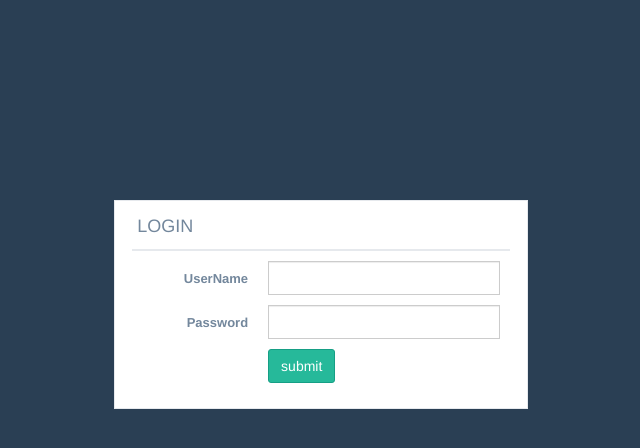
After one commit to kenlyau/alipay, a PHP site: template templates/auth/login.html in a window 1280 px wide. The commit adds this page. Shown: the top 448 px of the page, without its empty margins (319-959 px from the left). Run offline with PHP 8.4, Linux system fonts and the light colour scheme; the template is opened without the code that fills it, so the values that code supplies are empty.

Commit message:
login page

```diff
--- a/src/routes.php
+++ b/src/routes.php
@@ -26,7 +26,7 @@ $app->group('/manage', function() {
     $this->put('/pass', 'App\Controllers\ManageController:pass');
 });
 
-$app->group('auth', function() {
+$app->group('/auth', function() {
     $this->get('', 'App\Controllers\AuthController:login');
     $this->get('/', 'App\Controllers\AuthController:login');
     $this->get('/login', 'App\Controllers\AuthController:login');
--- /dev/null
+++ b/templates/auth/login.html
@@ -0,0 +1,43 @@
+<!DOCTYPE html>
+<html>
+    <head>
+        <meta charset="utf-8">
+        <meta http-equiv="X-UA-Compatible" content="IE=edge">
+        <meta name="viewport" content="width=device-width, initial-scale=1">
+        <title>岭尚支付系统</title>
+        <link rel="stylesheet" href="/assets/css/bootstrap.min.css">
+        <link rel="stylesheet" href="/assets/css/font-awesome.min.css">
+        <link rel="stylesheet" href="/assets/css/custom.css">
+
+    </head>
+    <body class="nav-md">
+         <div class="row" style="padding-top: 200px;">
+             <div class="col-md-4 col-sm-8 col-xs-12 col-md-offset-4 col-sm-offset-2">
+                 <div class="x_panel tile">
+                  <div class="x_title clearfix">
+                      <h2>LOGIN</h2>
+                  </div>
+                  <form class="form-horizontal form-label-left" novalidate>
+                        <div class="form-group">
+                            <label for="name" class="control-label col-md-4 col-sm-6 col-xs-6">UserName</label>
+                            <div class="col-md-8 col-sm-6 col-xs-6">
+                                <input class="form-control" type="text" name="name" id="name">
+                            </div>
+                        </div>
+                        <div class="form-group">
+                            <label for="pass" class="control-label col-md-4 col-sm-6 col-xs-6">Password</label>
+                            <div class="col-md-8 col-sm-6 col-xs-6">
+                                <input class="form-control" type="text" name="pass" id="pass">
+                            </div>
+                        </div>
+                        <div class="form-group">
+                            <div class="col-md-8 col-sm-6 col-xs-6 col-md-offset-4 col-sm-offset-6 col-xs-offset-6">
+                                <button type="submit" class="btn btn-success">submit</button>
+                            </div>
+                        </div>
+                  </form>
+                 </div>
+             </div>
+         </div>
+    </body>
+</html>
--- a/templates/manage/user.html
+++ b/templates/manage/user.html
@@ -54,7 +54,7 @@
             alert("密码过短，最少6个字符");
             return;
         }
-        $ajax({
+        $.ajax({
             type: "put",
             url: "/manage/pass",
             data: {
```
Also changed, not shown: src/Controllers/AuthController.php (added, +14 -0 lines), src/Controllers/ManageController.php (+18 -2 lines), data/database.sqlite.
